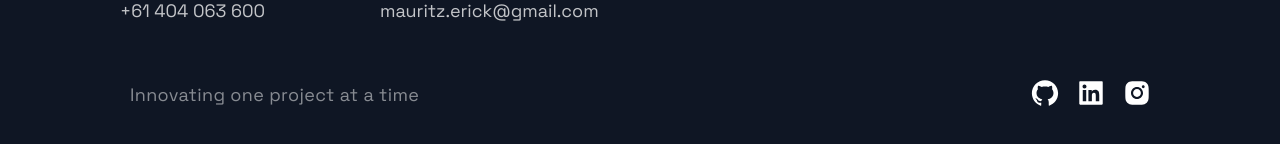
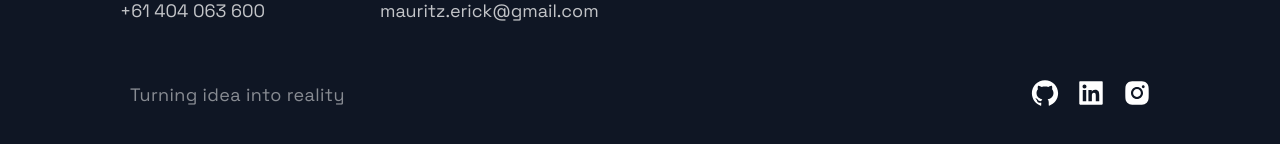
Before and after one commit to mauritzerick/portfolio, a Next.js app: page / in a window 1280 px wide. Shown: the part 3905-4049 px from the top of the page. Built offline with nearby package versions, Linux system fonts and the light colour scheme.

Commit message:
changed slogan

```diff
--- a/src/components/Footer/Footer.js
+++ b/src/components/Footer/Footer.js
@@ -23,7 +23,7 @@ const Footer = () => {
       </LinkList>
       <SocialIconsContainer>
         <CompanyContainer>
-          <Slogan>Innovating one project at a time</Slogan>
+          <Slogan>Turning idea into reality</Slogan>
         </CompanyContainer>
         <SocialContainer>
           <SocialIcons href="https://github.com/mauritzerick">
```
